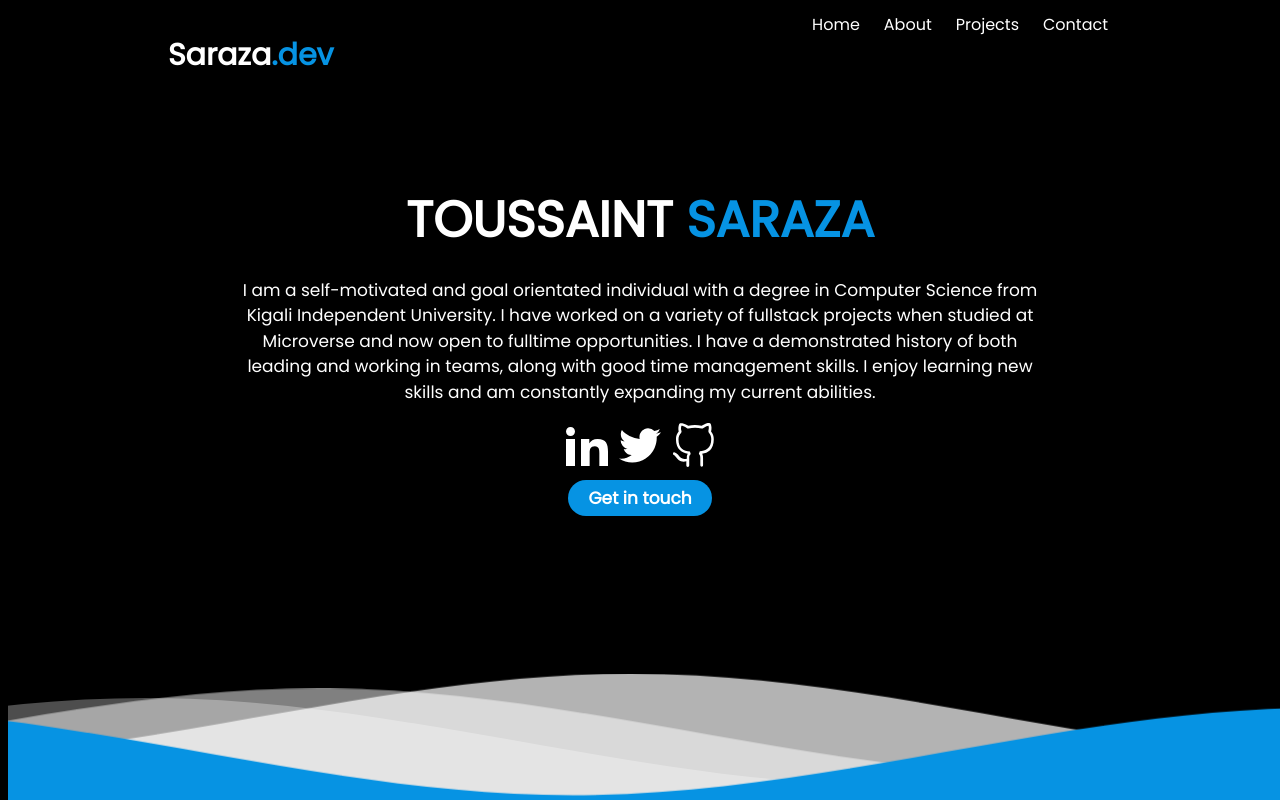
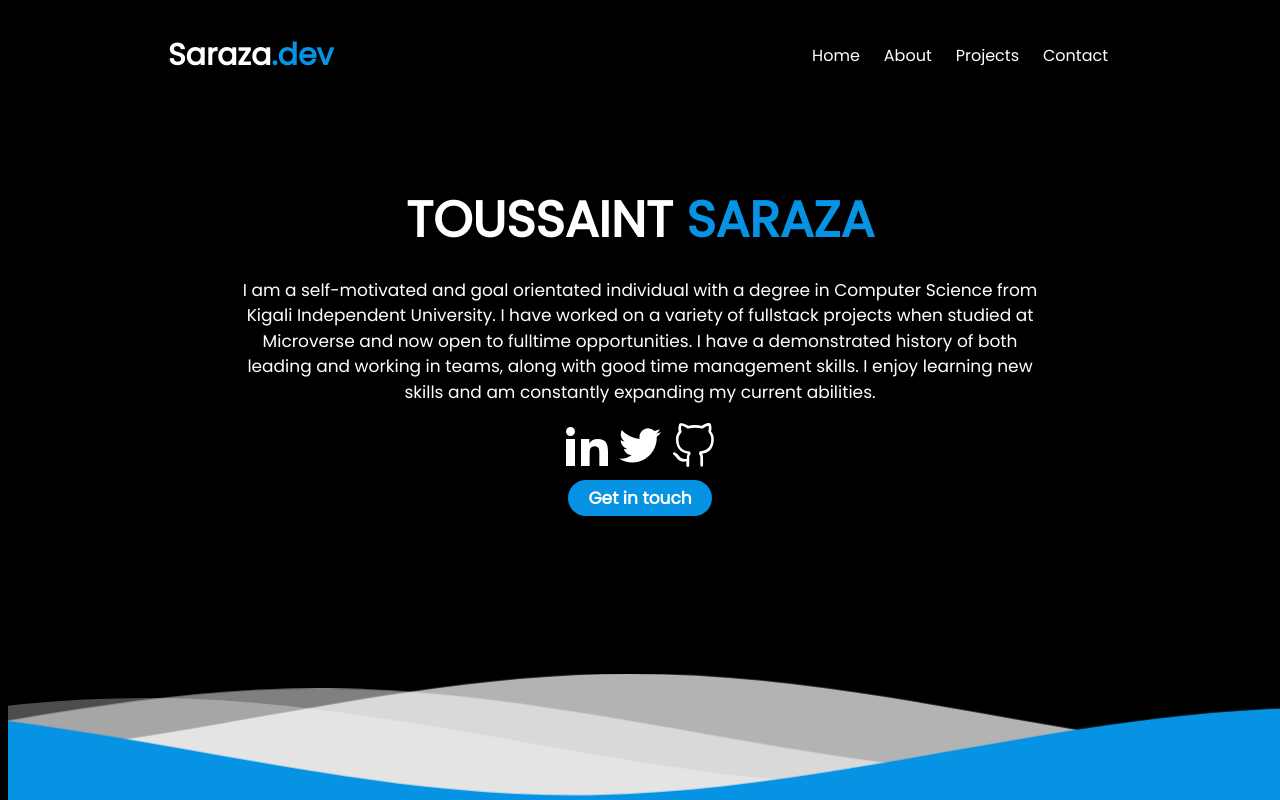
Before and after one commit to sarazaToussaint/Saraza-dev, a React (Create React App) app: page / in a window 1280 px wide. Built offline with nearby package versions, Linux system fonts and the light colour scheme.

Commit message:
Align items for the nav bar to center

```diff
--- a/src/App.css
+++ b/src/App.css
@@ -12,7 +12,7 @@ body {
 .nav {
   display: flex;
   justify-content: space-between;
-  align-items: stretch;
+  align-items: center;
   gap: 2rem;
   padding: 0 10rem;
   background-color: #000;
@@ -29,9 +29,10 @@ body {
   cursor: pointer;
   transition: background-color 0.2s ease-in-out;
   position: absolute;
-  top: 50%;
   right: 25px;
-  transform: translateY(-50%);
+
+  /* top: 50%;
+  transform: translateY(-50%); */
   display: none;
 }
 
```
